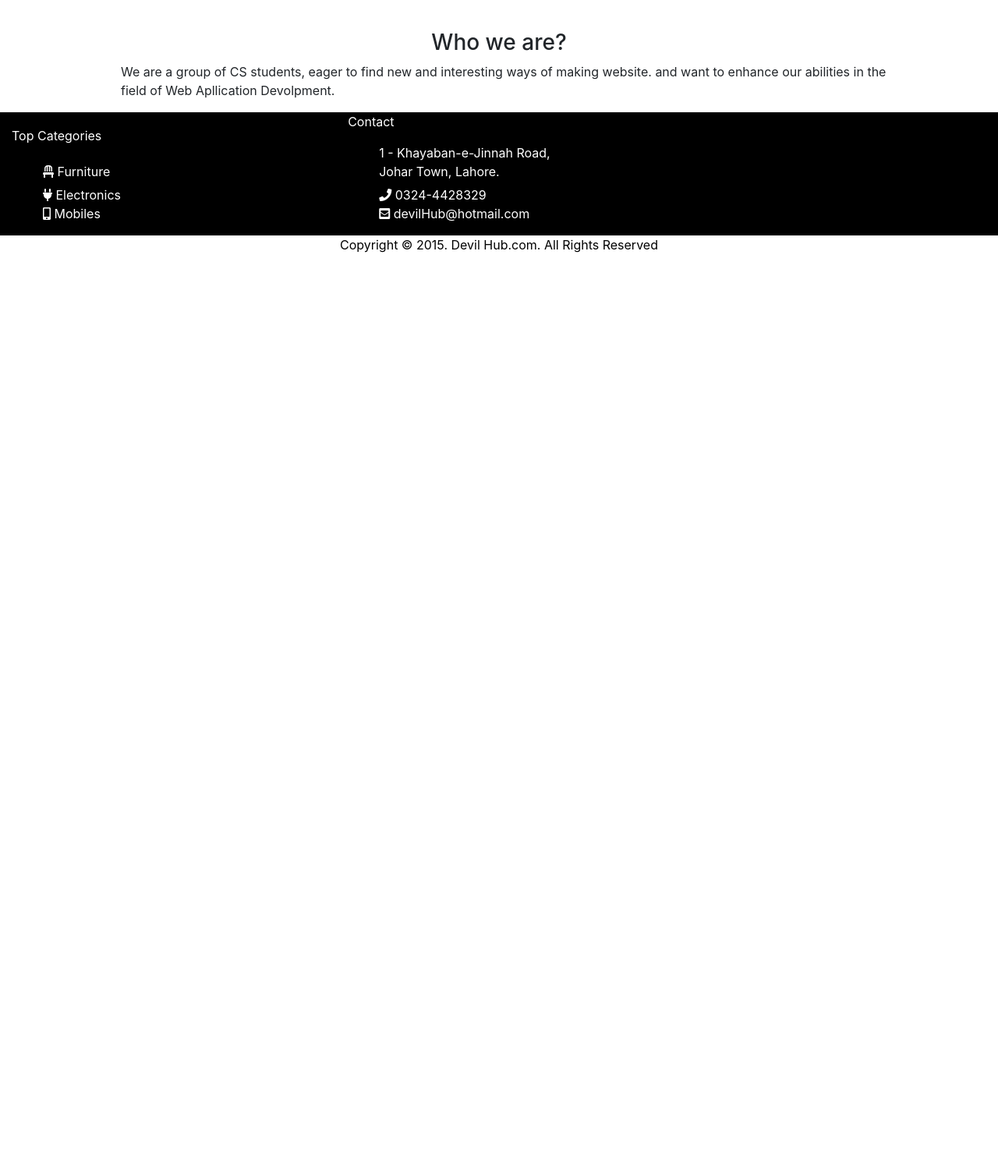
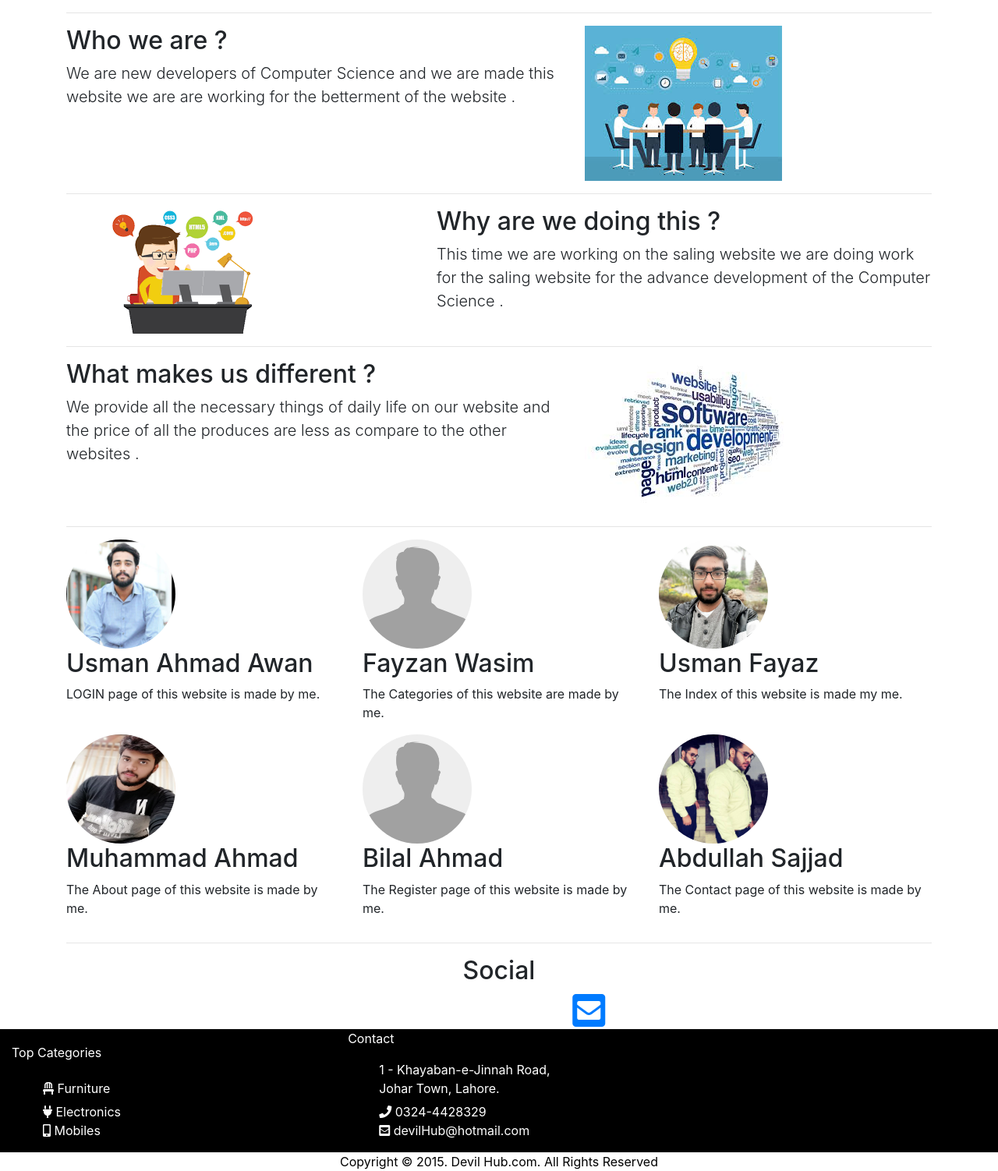
Before and after one commit to usmanawan967/assignment2, a PHP site: page /html/about.html in a window 1280 px wide. Shown: the part 170-1672 px from the top of the page at 78% size. Before the commit the page ends 494 px from the top, so only its background shows below. Run offline with PHP 8.4, Linux system fonts and the light colour scheme; some libraries are stand-ins or nearby versions.

Commit message:
added jutt ki files

```diff
--- a/css/about.css
+++ b/css/about.css
@@ -2,8 +2,8 @@
     font-size: xx-large;
     display: inline;
 }
+#foot {
 
-#foot {
     background-color: black;
     clear: both;
     padding: 0px;
@@ -69,15 +69,16 @@
 .inlineBlock {
     display: inline-block;
 }
-
-.container {
+.container{
     background-color: black;
 }
 
 .navbar {
     background-color: white;
 }
-
+#container_about{
+    background-color: white;
+}
 .nav-link {
     color: black;
     margin: 0px;
--- a/html/about.html
+++ b/html/about.html
@@ -2,11 +2,13 @@
 <html lang="en">
 <head>
     <meta charset="UTF-8">
+    <meta name="viewport" content="width=device-width, initial-scale=1, shrink-to-fit=no">
     <meta name="description" content="Online Shopping Website">
     <meta name="keywords" content="online shopping,e-commerce,home delivery">
     <meta name="author" content="Muhammad Ahmad,Abdullah Sajjad,Usman Fayyaz">
     <link rel="stylesheet" href="../css/bootstrap.css">
     <link rel="stylesheet" href="../css/about.css">
+    <link rel="stylesheet" href="https://maxcdn.bootstrapcdn.com/font-awesome/4.5.0/css/font-awesome.min.css">
     <link rel="stylesheet" href="https://use.fontawesome.com/releases/v5.5.0/css/all.css">
     <script src="https://ajax.googleapis.com/ajax/libs/jquery/3.3.1/jquery.min.js"></script>
     <script src="https://maxcdn.bootstrapcdn.com/bootstrap/4.1.3/js/bootstrap.min.js"></script>
@@ -107,15 +109,116 @@
     </ul>
 </nav>
 
-<div class="col-12" style="margin-top: 3%">
-    <div>
-        <h3 class="text-center questions">Who we are?</h3>
+<div class="container" id="container_about">
+
+    <hr class="featurette-divider">
+
+    <div class="row featurette">
+        <div class="col-md-7">
+            <h2 class="featurette-heading">Who we are ?<span class="text-muted"></span></h2>
+            <p class="lead">We are new developers of Computer Science and we are made this website we are are working for the betterment of the website .</p>
+        </div>
+        <div class="col-md-5">
+            <img src="./images/whovr.jpg" class="img-fluid" alt="">
+        </div>
     </div>
-    <div class="col-10" style="margin-left: 10%">
-        <p>We are a group of CS students, eager to find new and interesting ways of making website. and want to enhance our abilities in the field of Web Apllication Devolpment.</p>
+
+    <hr class="featurette-divider">
+
+    <div class="row featurette">
+        <div class="col-md-7 order-md-2">
+            <h2 class="featurette-heading">Why are we doing this ? <span class="text-muted"></span></h2>
+            <p class="lead">This time we are working on the saling website we are doing work for the saling website for the advance development of the Computer Science . </p>
+        </div>
+        <div class="col-md-5 order-md-1">
+            <img src="./images/images.png" class="img-fluid" alt="">
+        </div>
     </div>
+
+    <hr class="featurette-divider">
+
+    <div class="row featurette">
+        <div class="col-md-7">
+            <h2 class="featurette-heading">What makes us different ? <span class="text-muted"></span></h2>
+            <p class="lead">We provide all the necessary things of daily life on our website and the price of all the produces are less as compare to the other websites . </p>
+        </div>
+        <div class="col-md-5">
+            <img src="./images/different.jpg" class="img-rounded" alt="">
+        </div>
+    </div>
+
+
+
+
+
+
+
+
+    <hr class="featurette-divider">
+
+    <div class="row">
+        <div class="col-lg-4">
+            <img src="../images/awan.jpg" class="rounded-circle" width="140" height="140" alt="">
+
+            <h2>Usman Ahmad Awan</h2>
+            <p>LOGIN page of this website is made by me. </p>
+        </div><!-- /.col-lg-4 -->
+        <div class="col-lg-4">
+            <img src="../images/perso.jpg" class="rounded-circle" width="140" height="140" alt="">
+            <h2>Fayzan Wasim</h2>
+            <p>The Categories of this website are made by me.</p>
+
+        </div><!-- /.col-lg-4 -->
+        <div class="col-lg-4">
+            <img src="../images/fayaz.jpg" class="rounded-circle" width="140" height="140" alt="">
+            <h2>Usman Fayaz</h2>
+            <p>The Index of this website is made my me.</p>
+
+        </div><!-- /.col-lg-4 -->
+    </div><!-- /.row -->
+
+    <div class="row">
+        <div class="col-lg-4">
+            <img src="../images/jutt.jpg" class="rounded-circle" width="140" height="140" alt="">
+            <h2>Muhammad Ahmad</h2>
+            <p>The About page of this website is made by me.</p>
+        </div><!-- /.col-lg-4 -->
+        <div class="col-lg-4">
+            <img src="../images/perso.jpg" class="rounded-circle" width="140" height="140" alt="">
+            <h2>Bilal Ahmad</h2>
+            <p>The Register page of this website is made by me. </p>
+
+        </div><!-- /.col-lg-4 -->
+        <div class="col-lg-4">
+            <img src="../images/abdullah.jpg" class="rounded-circle" width="140" height="140" alt="">
+            <h2>Abdullah Sajjad</h2>
+            <p>The Contact page of this website is made by me.</p>
+
+        </div><!-- /.col-lg-4 -->
+    </div><!-- /.row -->
+
+    <hr class="featurette-divider">
+
+    <div class="row">
+        <div class="col-lg-3">
+        </div>
+        <div class="col-lg-6" style="text-align: center;">
+            <h2>Social</h2>
+            <div class="social">
+                <a href="#" id="share-wa" class="sharer button"><i class="fa fa-whatsapp"></i></a>
+                <a href="#" id="share-fb" class="sharer button"><i class="fas fa-3x fa-facebook-square"></i></a>
+                <a href="#" id="share-tw" class="sharer button"><i class="fas fa-3x fa-twitter-square"></i></a>
+                <a href="#" id="share-li" class="sharer button"><i class="fas fa-3x fa-linkedin-square"></i></a>
+                <a href="#" id="share-gp" class="sharer button"><i class="fas fa-3x fa-google-plus-square"></i></a>
+                <a href="#" id="share-em" class="sharer button"><i class="fas fa-3x fa-envelope-square"></i></a>
+            </div>
+        </div>
+        <div class="col-lg-3">
+        </div>
+        <hr class="featurette-divider">
+
+    </div><!-- /.container -->
 </div>
-
 <footer id="foot" class="col-12">
     <div class="d-block d-sm-inline-block col-4">
         <p>Top Categories</p>
@@ -156,7 +259,5 @@
     </div>
 </footer>
 
-
-
 </body>
 </html>
```
Also changed, not shown: images/Capture.PNG (added), images/abdullah.jpg (added), images/awan.jpg (added), images/dg.jpg (added), images/different.jpg (added), images/fayaz.jpg (added), images/images.png (added), images/jutt.jpg (added), images/perso.jpg (added), images/person.png (added), images/whovr.jpg (added).
